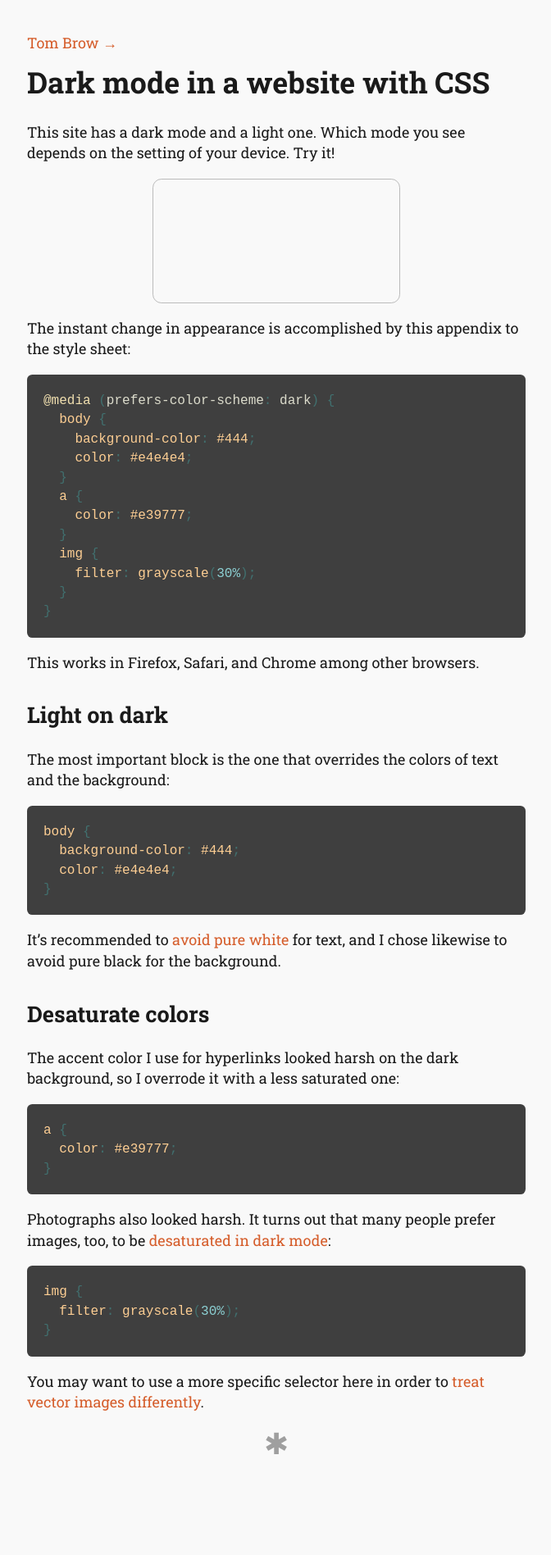
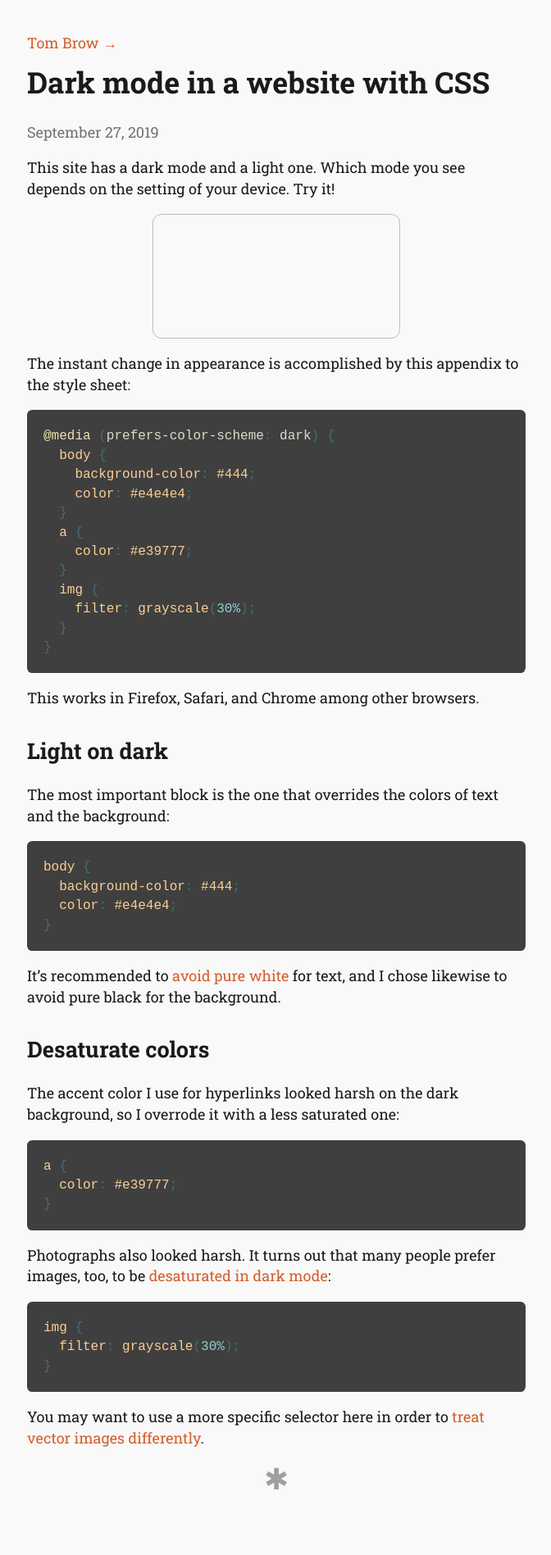
Before and after one commit to brow/rebeccabutler.org, a Jekyll site: the page built from _posts/2019-09-27-dark-mode-website-css.md, in a window 1280 px wide. Shown: the whole page at 82% size, without its empty margins (303-975 px from the left). Built offline with Jekyll 4.4.1, drawn with Linux system fonts in a browser that asks for light colours; Markdown is read by kramdown in place of the engine named in the settings; before the commit the page ends 1854 px from its top, so only the background shows below that; grey boxes are pictures that could not be loaded.

Commit message:
show date in post header

```diff
--- a/_layouts/page.html
+++ b/_layouts/page.html
@@ -2,5 +2,8 @@
 layout: default
 ---
 <a href="/">Tom Brow →</a>
-<h1>{{ page.title }}</h1>
+<header>
+  <h1>{{ page.title }}</h1>
+  <span class="date">{{ page.date | date: '%B %d, %Y' }}</span>
+</header>
 <div>{{ content }}</div>
--- a/stylesheets/style.css
+++ b/stylesheets/style.css
@@ -38,6 +38,10 @@ h1 {
 h2 {
   margin-top: 2rem;
   line-height: 1.4em; }
+
+header .date {
+  opacity: 0.6;
+}
 
 img.headshot {
   border-radius: 50%;
```
